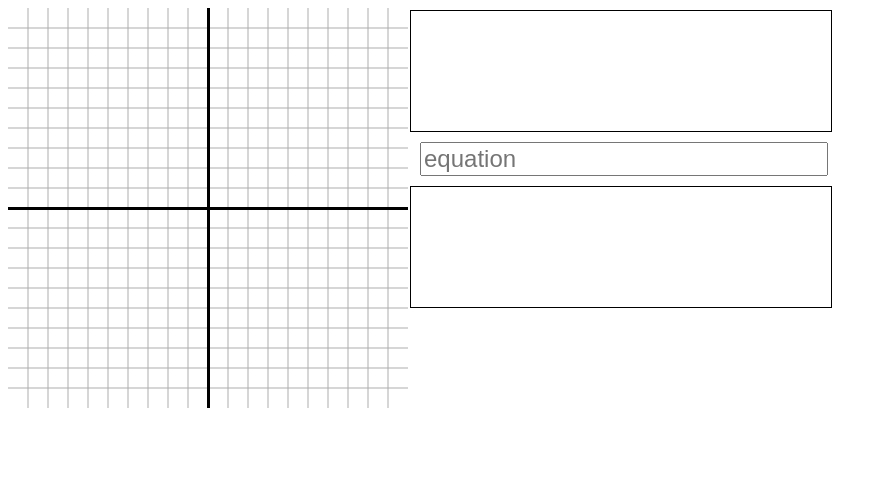
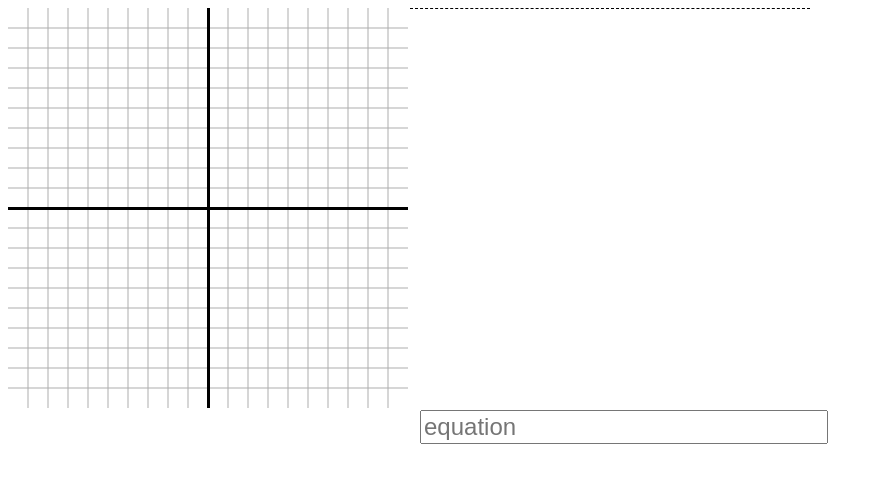
Before and after one commit to BenAychh/Calculator-G19-BenHernandez, a website with bundled scripts: page index.html in a window 1280 px wide. Shown: the whole page, without its empty margins (0-887 px from the left). Built offline with nearby package versions, Linux system fonts and the light colour scheme.

Commit message:
Changed formatting so history shows up

```diff
--- a/index.html
+++ b/index.html
@@ -18,12 +18,16 @@
       <canvas id="graphing" width="400" height="400"></canvas>
       <canvas id="info" width="400" height="400"></canvas>
     </div>
-    <form onsubmit="calculate()" action="#">
-      <div id="result" class="output"></div>
+    <div id="calculationHistory">
       <div id="buffer" class="output" style="visibility: hidden; position: absolute;"></div>
-      <input type="text" placeholder="equation" id="expression" onkeyup="UpdateInput.Update()" data-repaint="true">
-      <div id="precalculated" class="output" style="visibility: hidden; position: absolute;"></div>
-      <div id="calculated" class="output"></div>
+      <div id="precalculated" class="calculatedResult" style="visibility: hidden; position: absolute;"></div>
+      <div class="outputWrapper">
+        <div class="inputResult output outputBase" onclick="setInput(this)"></div>
+        <div class="calculatedResult outputBase" onclick="setInput(this)"></div>
+      </div>
+    </div>
+    <form onsubmit="setTimeout(calculate(), 150)" action="#">
+      <input type="text" placeholder="equation" id="expression" onkeyup="UpdateInput.Update()" data-problemnumber="1">
     </form>
     <div id="functions">
 
--- a/style/main.css
+++ b/style/main.css
@@ -4,7 +4,7 @@ canvas {
 }
 form {
   position: absolute;
-  top: 10px;
+  top: 400px;
   left: 410px;
 }
 form input[type='text'] {
@@ -13,13 +13,24 @@ form input[type='text'] {
   display: block;
   margin: 10px;
 }
-form .output {
+.outputWrapper {
   width: 400px;
-  height: 100px;
+  height: 120px;
+  border-top: 1px dashed black;
+  font-size: 1em;
+}
+.outputBase {
+  width: 100%;
+  height: 50%;
   padding: 10px;
-  border: 1px solid black;
-  text-align: center;
-  font-size: 24px;
+  box-sizing: border-box;
+}
+.output {
+  text-align: left;
+}
+.calculatedResult {
+  text-align: right;
+  padding-right: 20px;
 }
 .graphCanvases {
   position: relative;
@@ -28,3 +39,10 @@ form .output {
   position: relative;
   left: 410px;
 }
+#calculationHistory {
+  position: absolute;
+  width: 400px;
+  height: 300px;
+  left: 410px;
+  overflow: scroll;
+}
```
